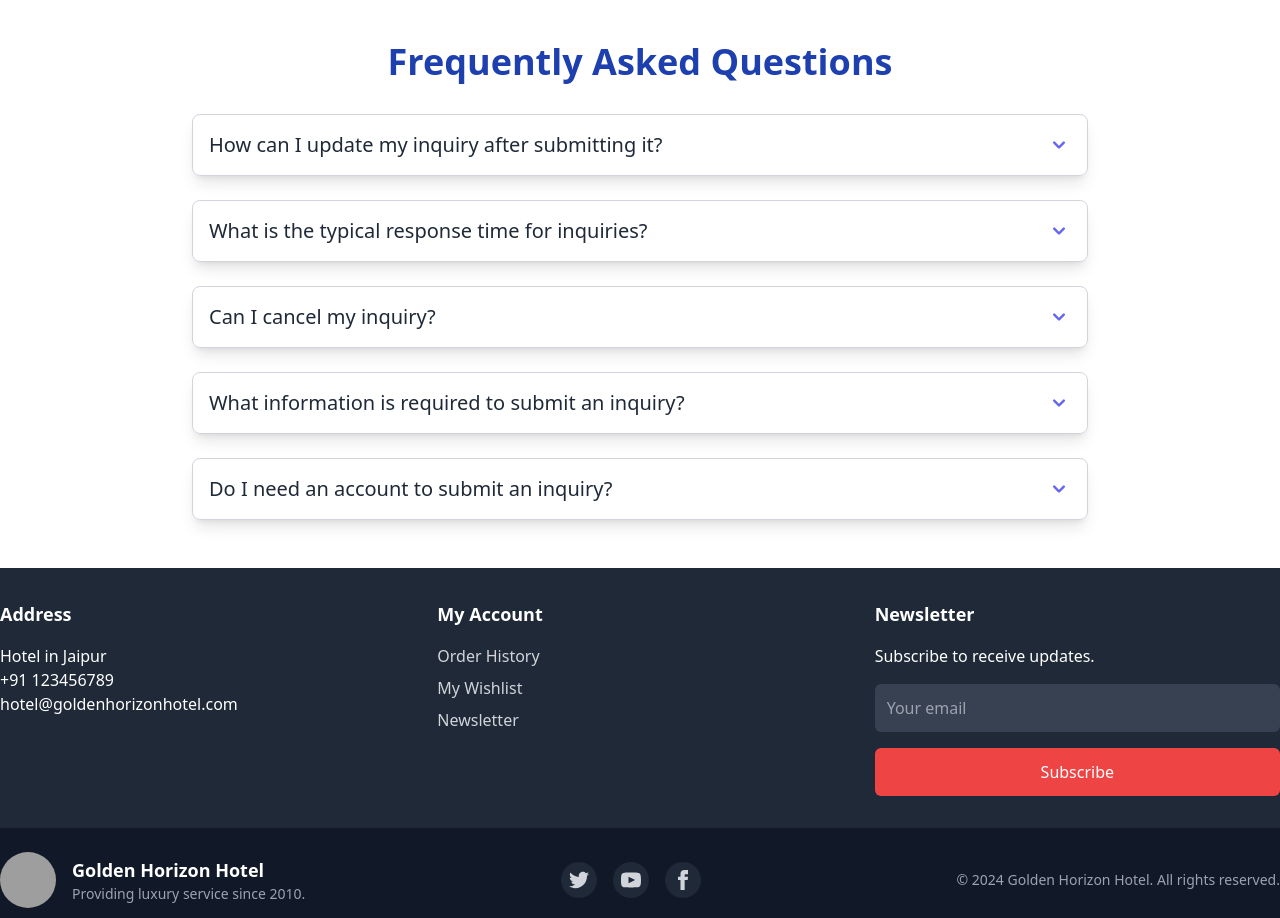
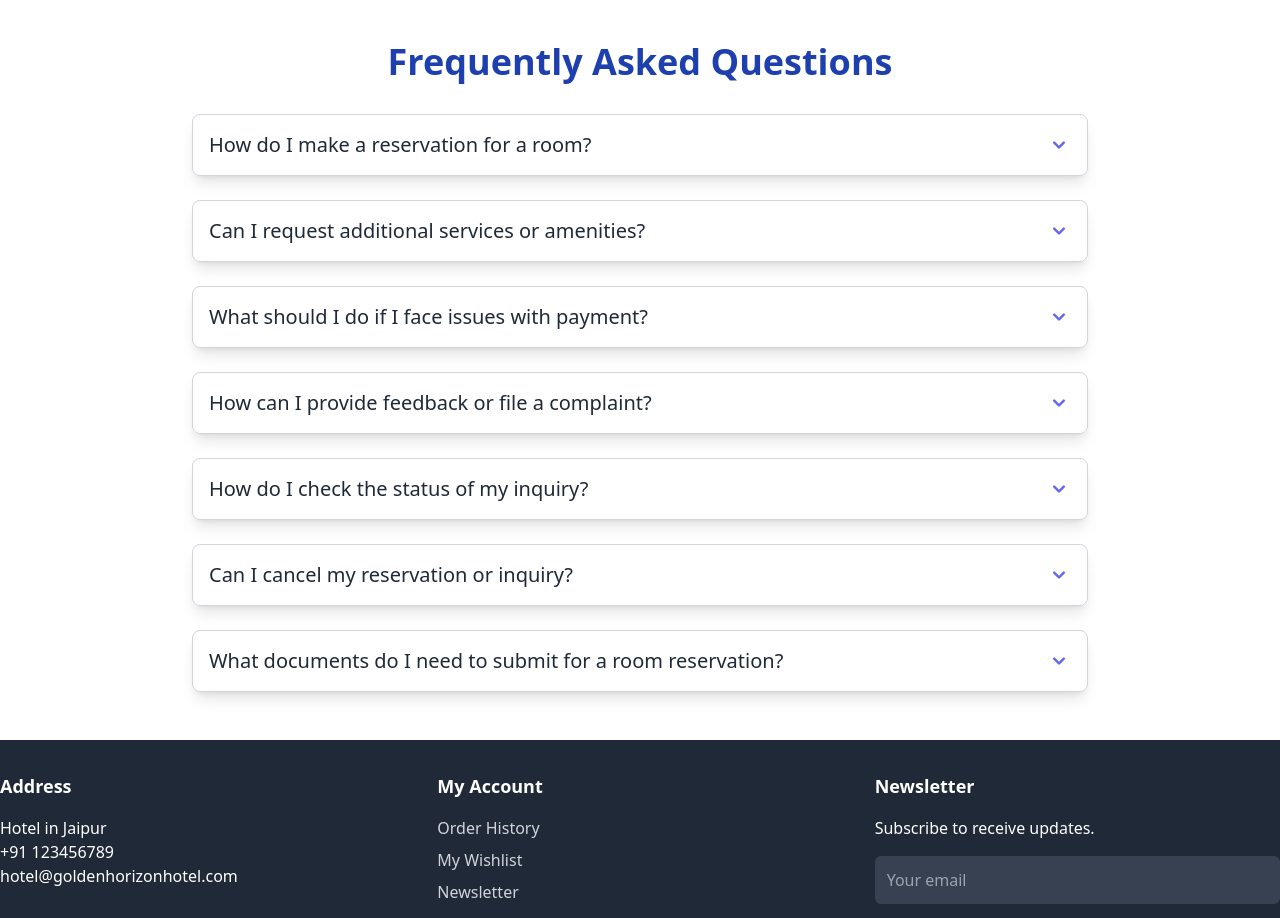
Before and after one commit to Sarith-Samarakoon/hotel-management-frontend, a React (Vite) app: page /inquiries in a window 1280 px wide. Shown: the part 1120-2038 px from the top of the page. Built offline with nearby package versions, Linux system fonts and the light colour scheme; no server answers; sample sign-in values are in the browser's storage; grey boxes are pictures that could not be loaded.

Commit message:
Inquiry and booking Form updated

```diff
--- a/src/pages/client-page/InquiryPage.jsx
+++ b/src/pages/client-page/InquiryPage.jsx
@@ -84,6 +84,9 @@ function InquiryPage() {
             inquiryType: "",
             message: "",
           });
+
+          // Reload the page after submission
+          window.location.reload();
         })
         .catch((error) => {
           console.error("Error submitting inquiry:", error);
@@ -101,29 +104,39 @@ function InquiryPage() {
 
   const faqs = [
     {
-      question: "How can I update my inquiry after submitting it?",
+      question: "How do I make a reservation for a room?",
       answer:
-        "Currently, you cannot edit an inquiry after submission. Please contact our support team for updates.",
+        "To make a reservation, please visit our 'Room Reservation' section or contact us directly for availability and special offers. You can also use our website's booking form to check for available rooms.",
     },
     {
-      question: "What is the typical response time for inquiries?",
+      question: "Can I request additional services or amenities?",
       answer:
-        "We aim to respond to all inquiries within 24-48 hours, depending on the nature of the inquiry.",
+        "Yes, we offer additional services such as room upgrades, special dietary needs, or transportation requests. Simply mention your requirements when submitting an inquiry or contact our front desk directly.",
     },
     {
-      question: "Can I cancel my inquiry?",
+      question: "What should I do if I face issues with payment?",
       answer:
-        "Yes, you can cancel your inquiry by contacting our support team with your inquiry ID.",
+        "If you're facing any issues with payments, please contact our support team immediately with your payment details. We will assist you in resolving any payment-related concerns.",
     },
     {
-      question: "What information is required to submit an inquiry?",
+      question: "How can I provide feedback or file a complaint?",
       answer:
-        "You need to provide your full name, contact details, the type of inquiry, and a detailed message describing your concern.",
+        "We value your feedback and aim to continuously improve our services. If you have any complaints or suggestions, please submit an inquiry under the 'Complaints/Feedback' section, and our team will address it promptly.",
     },
     {
-      question: "Do I need an account to submit an inquiry?",
+      question: "How do I check the status of my inquiry?",
       answer:
-        "Yes, you need to log in to your account to submit and view inquiries.",
+        "You can check the status of your inquiry directly on your dashboard after logging in. If you have any questions about its status, feel free to reach out to our support team for updates.",
+    },
+    {
+      question: "Can I cancel my reservation or inquiry?",
+      answer:
+        "Yes, cancellations are possible. If you need to cancel your reservation or inquiry, please contact our support team as soon as possible. Cancellation policies apply based on the type of reservation or inquiry.",
+    },
+    {
+      question: "What documents do I need to submit for a room reservation?",
+      answer:
+        "For a room reservation, you will need to provide a valid ID, credit card information for booking confirmation, and any special requests or requirements you may have for your stay.",
     },
   ];
 
@@ -241,10 +254,16 @@ function InquiryPage() {
                   required
                 >
                   <option value="">Select an inquiry type</option>
+                  <option value="Room Reservation">Room Reservation</option>
                   <option value="Booking">Booking Inquiry</option>
                   <option value="Event">Event Inquiry</option>
                   <option value="Room Details">Room Details</option>
                   <option value="General">General Inquiry</option>
+                  <option value="Special Requests">Special Requests</option>
+                  <option value="Payment Issues">Payment Issues</option>
+                  <option value="Complaints/Feedback">
+                    Complaints/Feedback
+                  </option>
                 </select>
               </div>
               {/* Message Field */}
--- a/src/pages/client-page/roomPage/bookingForm.jsx
+++ b/src/pages/client-page/roomPage/bookingForm.jsx
@@ -16,6 +16,9 @@ export default function BookingForm({ room, onClose }) {
   if (!token) {
     window.location.href = "/login";
   }
+
+  // Get current date in YYYY-MM-DD format
+  const currentDate = new Date().toISOString().split("T")[0];
 
   const handleBookingSubmit = (e) => {
     e.preventDefault();
@@ -66,6 +69,7 @@ export default function BookingForm({ room, onClose }) {
             type="date"
             value={start}
             onChange={(e) => setStart(e.target.value)}
+            min={currentDate} // Set minimum date to current date
             className="w-full px-3 py-2 border rounded-lg focus:outline-none focus:ring-2 focus:ring-indigo-500"
             required
           />
@@ -80,6 +84,7 @@ export default function BookingForm({ room, onClose }) {
             type="date"
             value={end}
             onChange={(e) => setEnd(e.target.value)}
+            min={currentDate} // Set minimum date to current date
             className="w-full px-3 py-2 border rounded-lg focus:outline-none focus:ring-2 focus:ring-indigo-500"
             required
           />
```
